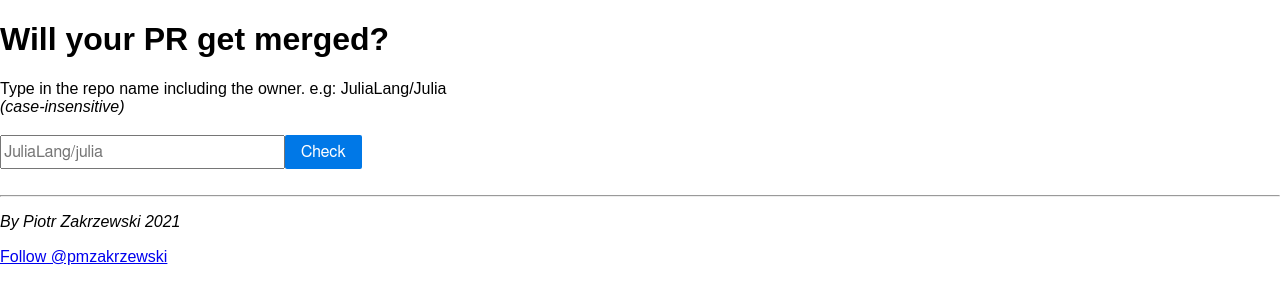
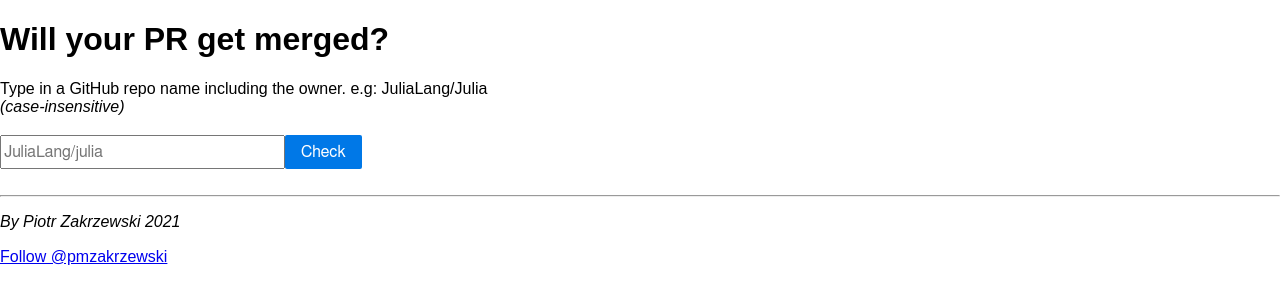
Before and after one commit to PiotrZakrzewski/merge-chance, a Flask app: page / in a window 1280 px wide. Shown: the top 304 px of the page. Run offline with Flask 2, Linux system fonts and the light colour scheme; data that the repository does not hold is empty; some libraries are stand-ins or nearby versions.

Commit message:
Make it clear that it works with GitHub only

```diff
--- a/web/templates/index.html
+++ b/web/templates/index.html
@@ -12,7 +12,7 @@
        <h1 class="pure-u-2-3" > Will your PR get merged? </h1>
     </div>
     <div class="pure-g">
-      <a class="pure-u-2-3" > Type in the repo name including the owner. e.g: JuliaLang/Julia </a>
+      <a class="pure-u-2-3" > Type in a GitHub repo name including the owner. e.g: JuliaLang/Julia </a>
     </div>
     <div class="pure-g">
       <i class="pure-u-1-3" > (case-insensitive) </i>
```
